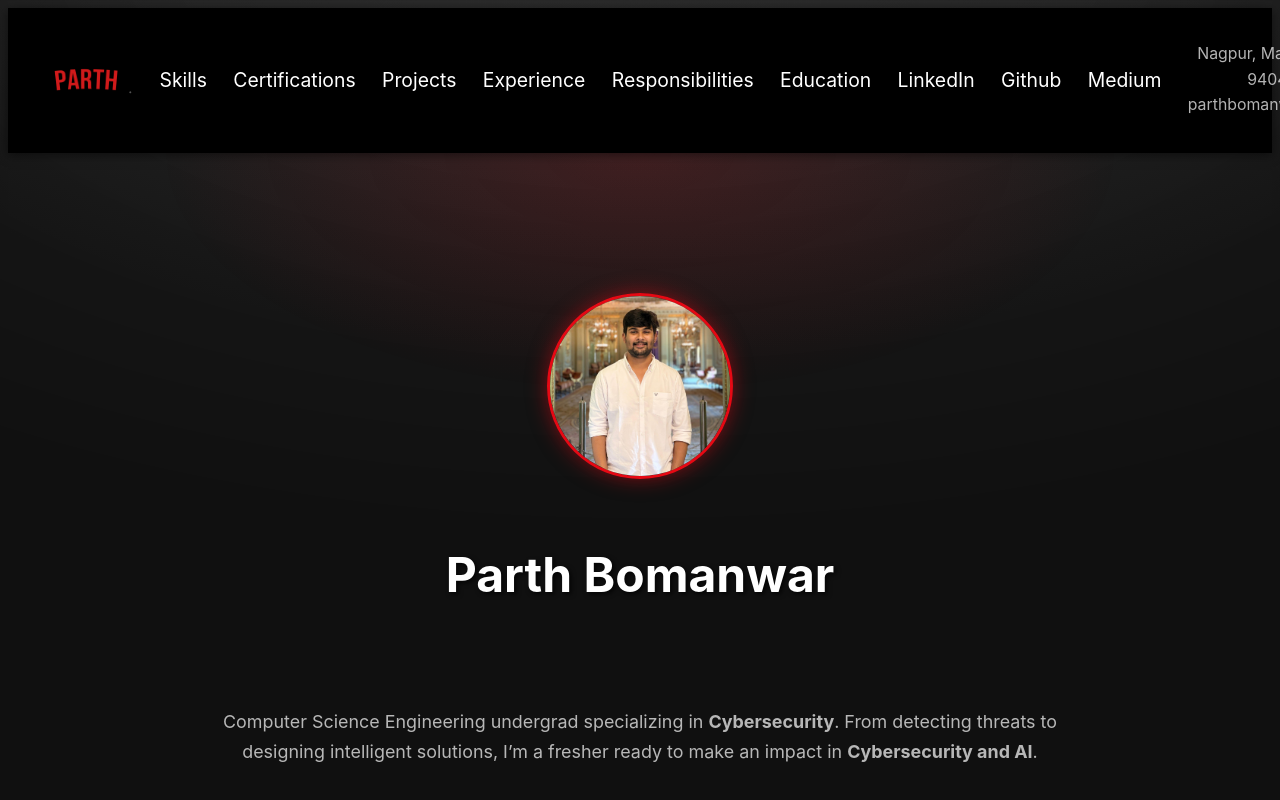
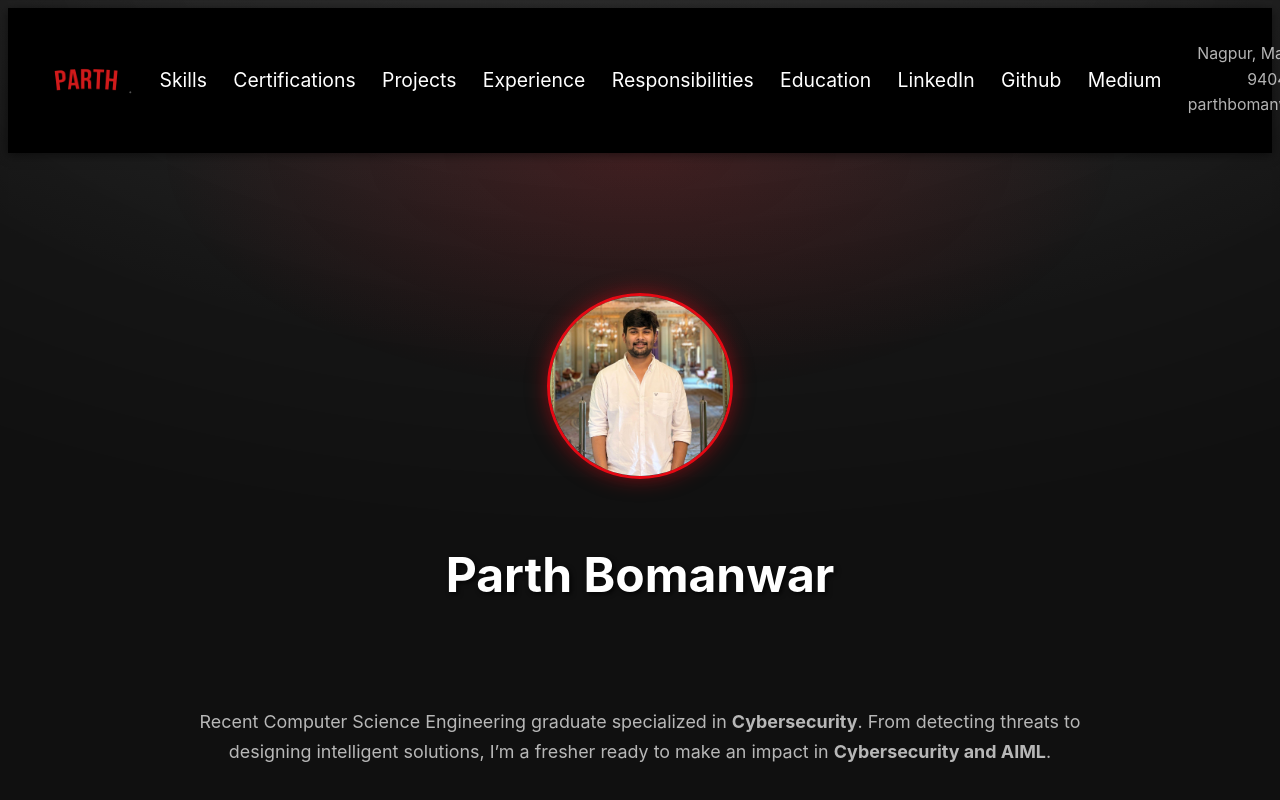
Before and after one commit to ParthBomanwar/Parth-webresume, a React (Create React App) app: page / in a window 1280 px wide. Both pictures are taken after a click on the element "Parth Bomanwar". Shown: the top 800 px of the page. Built offline with nearby package versions, Linux system fonts and the light colour scheme; the HTML template or start-up script is replaced by a standard one.

Commit message:
Update Hero.js

```diff
--- a/src/components/Hero.js
+++ b/src/components/Hero.js
@@ -20,8 +20,8 @@ export default function Hero() {
         </div>
 
         <p className="lead hero-paragraph">
-          Computer Science Engineering undergrad specializing in <strong>Cybersecurity</strong>.
-          From detecting threats to designing intelligent solutions, I’m a fresher ready to make an impact in <strong>Cybersecurity and AI</strong>.
+          Recent Computer Science Engineering graduate specialized in <strong>Cybersecurity</strong>.
+          From detecting threats to designing intelligent solutions, I’m a fresher ready to make an impact in <strong>Cybersecurity and AIML</strong>.
         </p>
 
         <p className="lead hero-paragraph">
```
